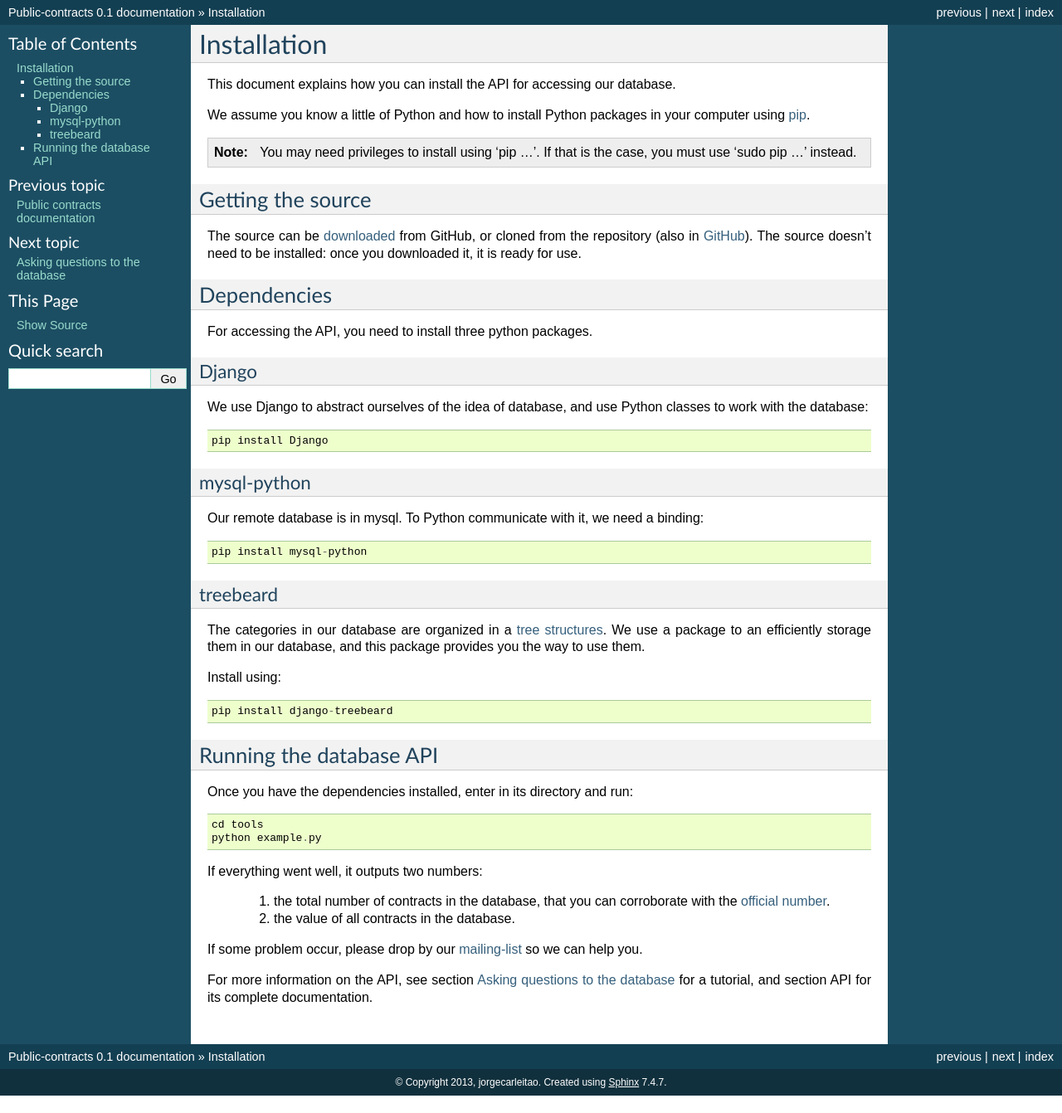
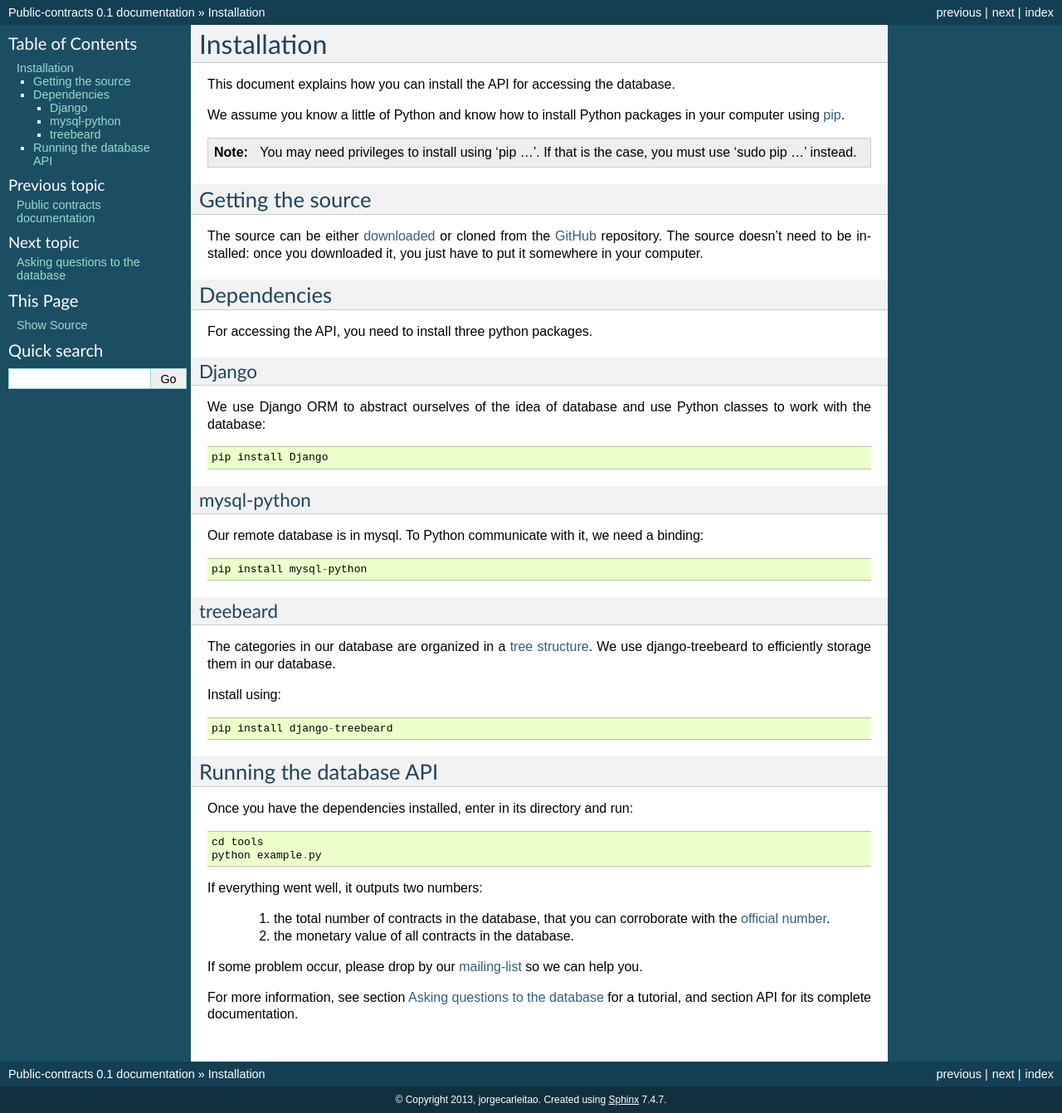
Before and after one commit to jorgecarleitao/public-contracts, a Sphinx documentation site: the page built from docs/source/installation.rst, in a window 1280 px wide. Shown: the whole page at 83% size. Built offline with Sphinx 7.4.7, drawn with Linux system fonts in a browser that asks for light colours; before the commit the page ends 1321 px from its top, so only the background shows below that.

Commit message:
Minor re-phrasing of the docs.

```diff
--- a/docs/source/installation.rst
+++ b/docs/source/installation.rst
@@ -1,11 +1,11 @@
 Installation
 =============
 
-This document explains how you can install the API for accessing our database.
+This document explains how you can install the API for accessing the database.
 
 .. _pip: https://pypi.python.org/pypi/pip
 
-We assume you know a little of Python and how to install Python packages in your computer using pip_.
+We assume you know a little of Python and know how to install Python packages in your computer using pip_.
 
 .. _virtualenv: http://www.virtualenv.org/en/latest/
 
@@ -18,8 +18,9 @@ Getting the source
 .. _downloaded: https://github.com/jorgecarleitao/public-contracts/archive/master.zip
 .. _mailing-list: https://groups.google.com/forum/#!forum/public-contracts
 
-The source can be downloaded_ from GitHub, or cloned from the repository (also in GitHub_).
-The source doesn't need to be installed: once you downloaded it, it is ready for use.
+The source can be either downloaded_ or cloned from the GitHub_ repository.
+The source doesn't need to be installed: once you downloaded it, you just have to put it
+somewhere in your computer.
 
 Dependencies
 --------------
@@ -29,7 +30,7 @@ For accessing the API, you need to install three python packages.
 Django
 ^^^^^^^^^^^^^^^^^
 
-We use Django to abstract ourselves of the idea of database, and use Python classes to work with the database::
+We use Django ORM to abstract ourselves of the idea of database and use Python classes to work with the database::
 
     pip install Django
 
@@ -43,8 +44,8 @@ Our remote database is in mysql. To Python communicate with it, we need a bindin
 treebeard
 ^^^^^^^^^^^^^^^^^
 
-The categories in our database are organized in a :doc:`tree structures <api/category>`.
-We use a package to an efficiently storage them in our database, and this package provides you the way to use them.
+The categories in our database are organized in a :doc:`tree structure <api/category>`.
+We use django-treebeard to efficiently storage them in our database.
 
 Install using::
 
@@ -63,9 +64,9 @@ Once you have the dependencies installed, enter in its directory and run::
 If everything went well, it outputs two numbers:
 
     1. the total number of contracts in the database, that you can corroborate with the `official number`_.
-    2. the value of all contracts in the database.
+    2. the monetary value of all contracts in the database.
 
 If some problem occur, please drop by our mailing-list_ so we can help you.
 
-For more information on the API, see section :doc:`usage` for a tutorial, and section :doc:`API` for its complete
+For more information, see section :doc:`usage` for a tutorial, and section :doc:`API` for its complete
 documentation.
```
